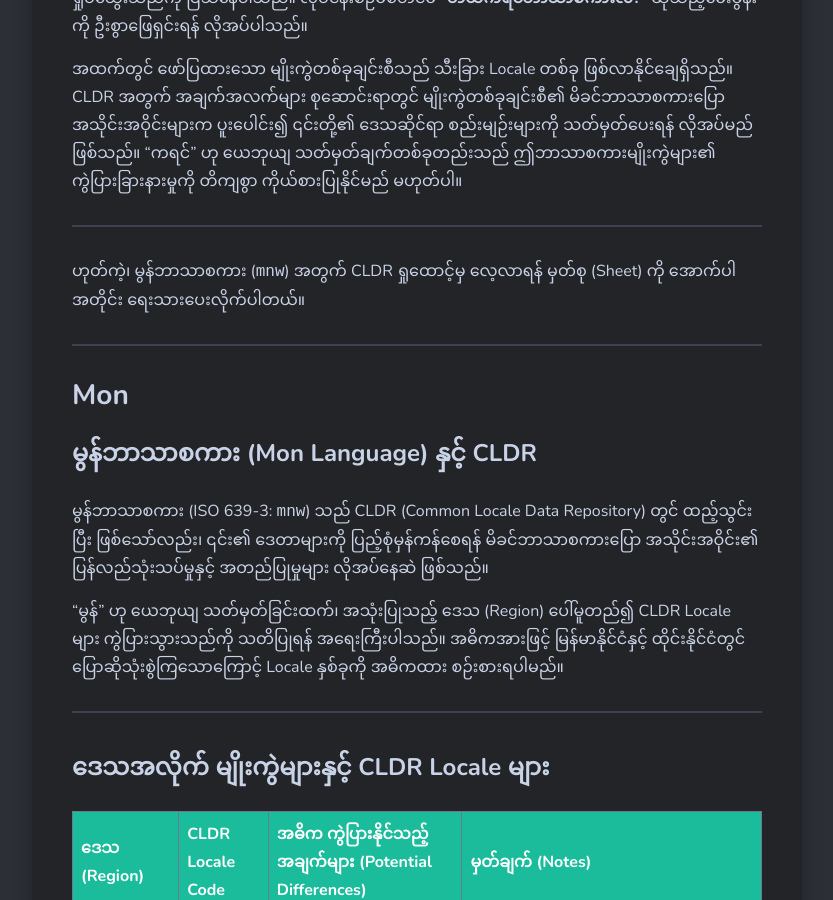
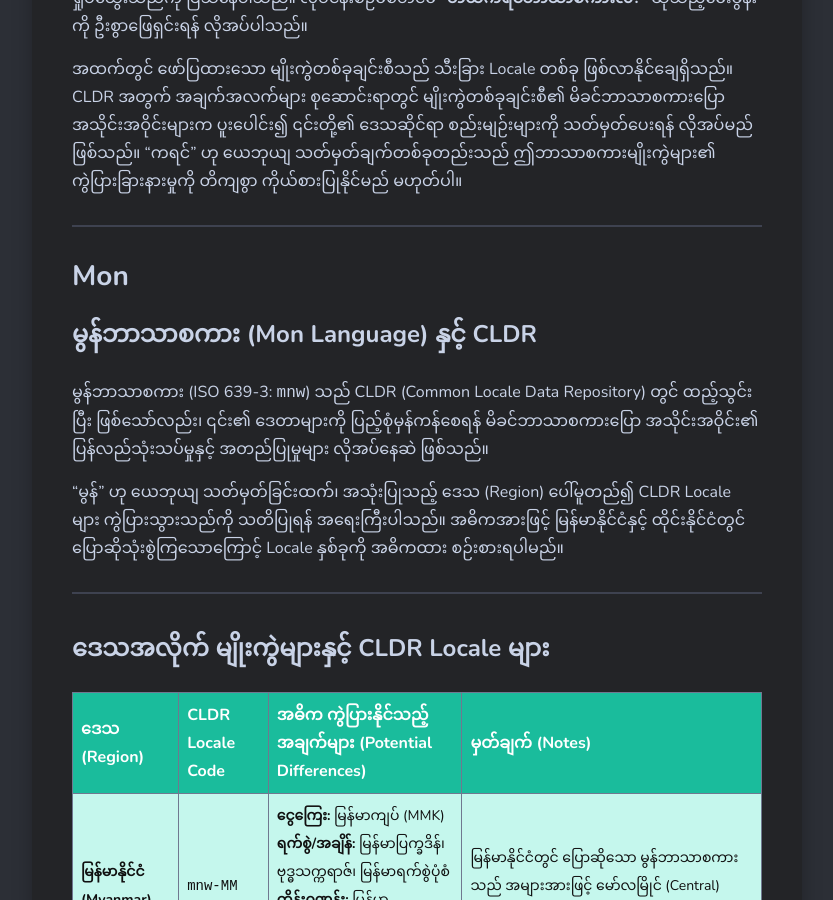
Before and after one commit to Tech-Intern/tech-intern.github.io, a Jekyll site: the page built from _posts/2025-07-15-hail-cldr.markdown, in a window 1280 px wide and 900 px high, scrolled down 8052 px. Shown: the whole window, without its empty margins (23-856 px from the left). Built offline with Jekyll 4.4.1, drawn with Linux system fonts in a browser that asks for light colours; nearby versions of some CDN libraries; comment, search, counter and statistics services are not loaded.

Commit message:
fix typo
Signed-off-by: kokoye2007 <kokoye2007@gmail.com>

```diff
--- a/_posts/2025-07-15-hail-cldr.markdown
+++ b/_posts/2025-07-15-hail-cldr.markdown
@@ -195,9 +195,6 @@
 အထက်တွင် ဖော်ပြထားသော မျိုးကွဲတစ်ခုချင်းစီသည် သီးခြား Locale တစ်ခု ဖြစ်လာနိုင်ချေရှိသည်။ CLDR အတွက် အချက်အလက်များ စုဆောင်းရာတွင် မျိုးကွဲတစ်ခုချင်းစီ၏ မိခင်ဘာသာစကားပြော အသိုင်းအဝိုင်းများက ပူးပေါင်း၍ ၎င်းတို့၏ ဒေသဆိုင်ရာ စည်းမျဉ်းများကို သတ်မှတ်ပေးရန် လိုအပ်မည် ဖြစ်သည်။ "ကရင်" ဟု ယေဘုယျ သတ်မှတ်ချက်တစ်ခုတည်းသည် ဤဘာသာစကားမျိုးကွဲများ၏ ကွဲပြားခြားနားမှုကို တိကျစွာ ကိုယ်စားပြုနိုင်မည် မဟုတ်ပါ။
 
 ---
-ဟုတ်ကဲ့၊ မွန်ဘာသာစကား (`mnw`) အတွက် CLDR ရှုထောင့်မှ လေ့လာရန် မှတ်စု (Sheet) ကို အောက်ပါအတိုင်း ရေးသားပေးလိုက်ပါတယ်။
-
----
 ## Mon
 
 ### မွန်ဘာသာစကား (Mon Language) နှင့် CLDR
```
